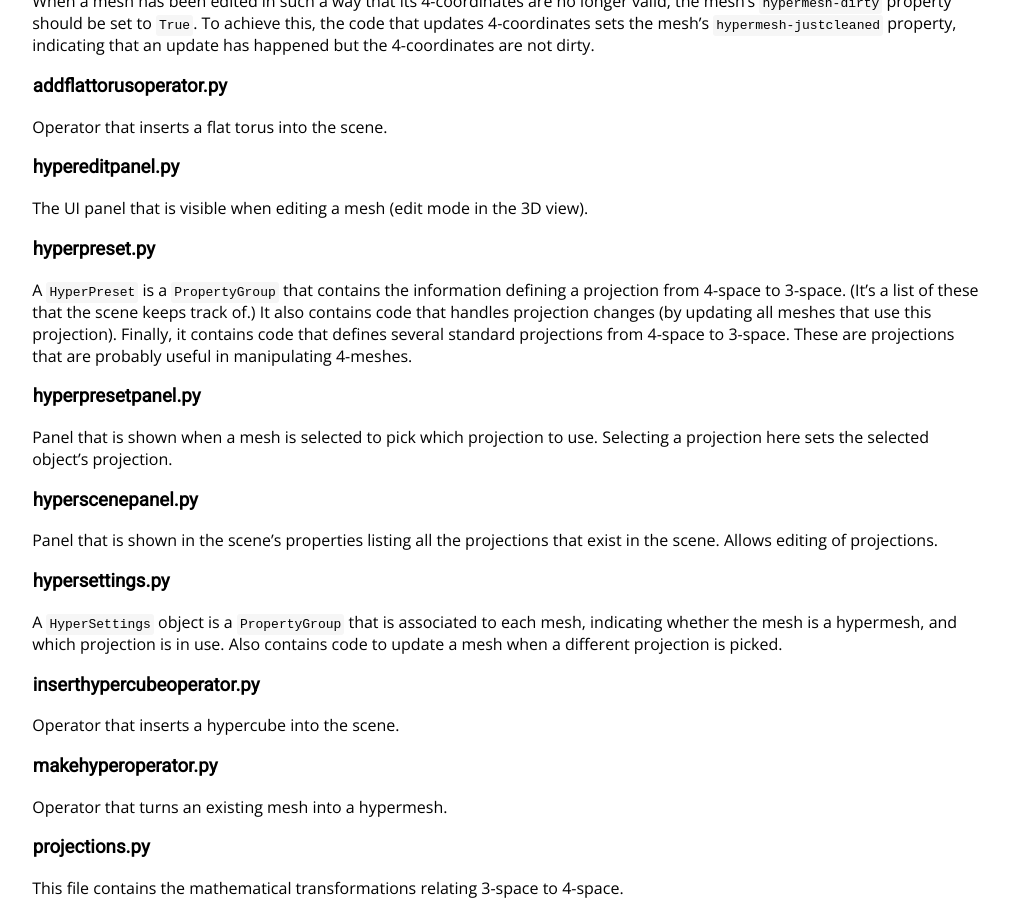
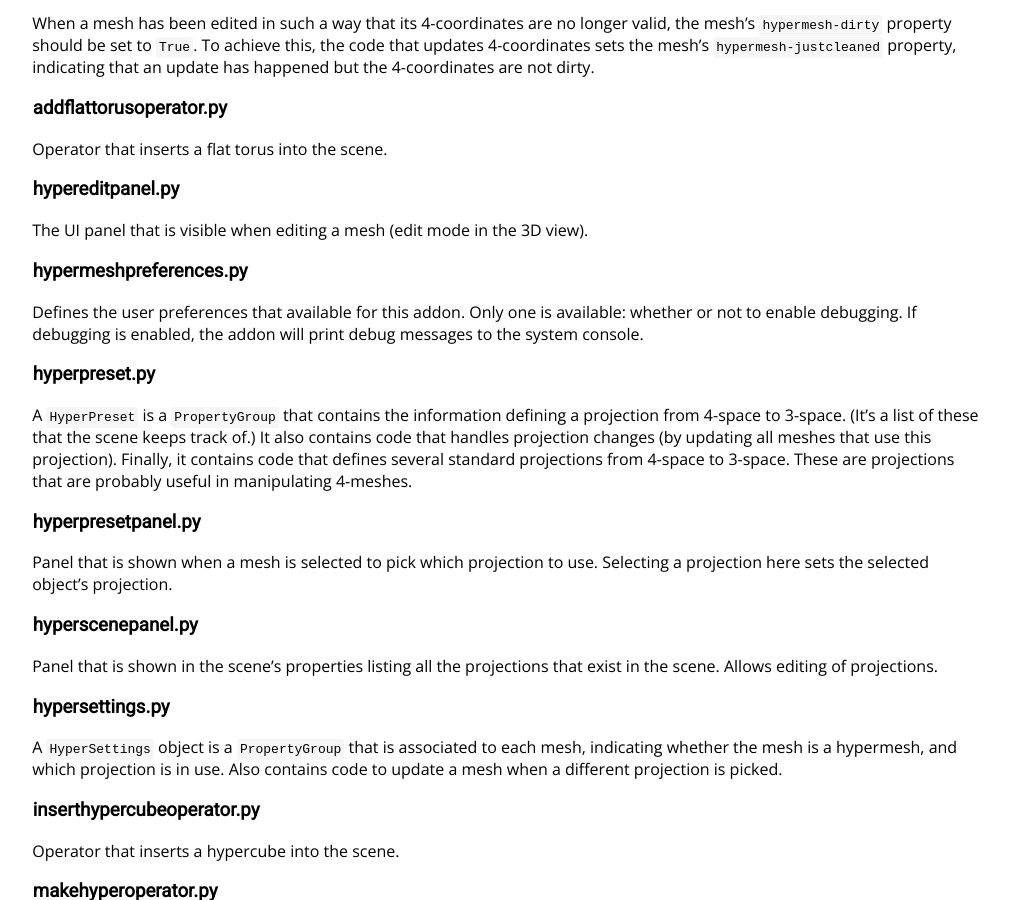
Before and after one commit to BlenderCN-Org/hypermesh, a Jekyll site: the page built from docs/internals.md, in a window 1280 px wide and 900 px high, scrolled down 1499 px. Shown: the whole window, without its empty margins (131-1140 px from the left). Built offline with Jekyll 4.4.1, drawn with Linux system fonts in a browser that asks for light colours; some of the changed text lies outside the part shown.

Commit message:
Internals: document debugging

```diff
--- a/docs/internals.md
+++ b/docs/internals.md
@@ -81,6 +81,13 @@ Operator that inserts a flat torus into the scene.
 ### hypereditpanel.py
 
 The UI panel that is visible when editing a mesh (edit mode in the 3D view).
+
+
+### hypermeshpreferences.py
+
+Defines the user preferences that available for this addon.
+Only one is available: whether or not to enable debugging.
+If debugging is enabled, the addon will print debug messages to the system console.
 
 
 ### hyperpreset.py
```
